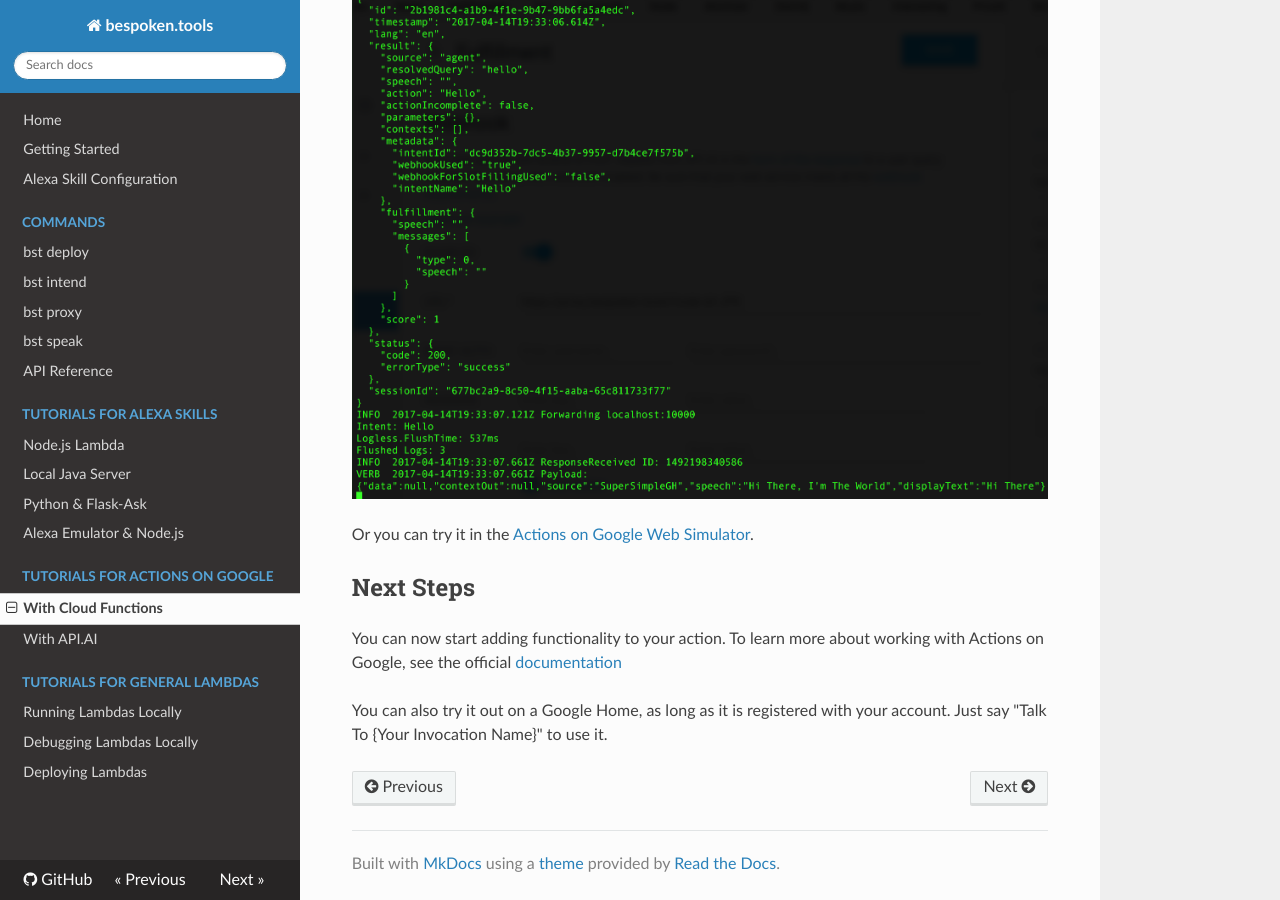
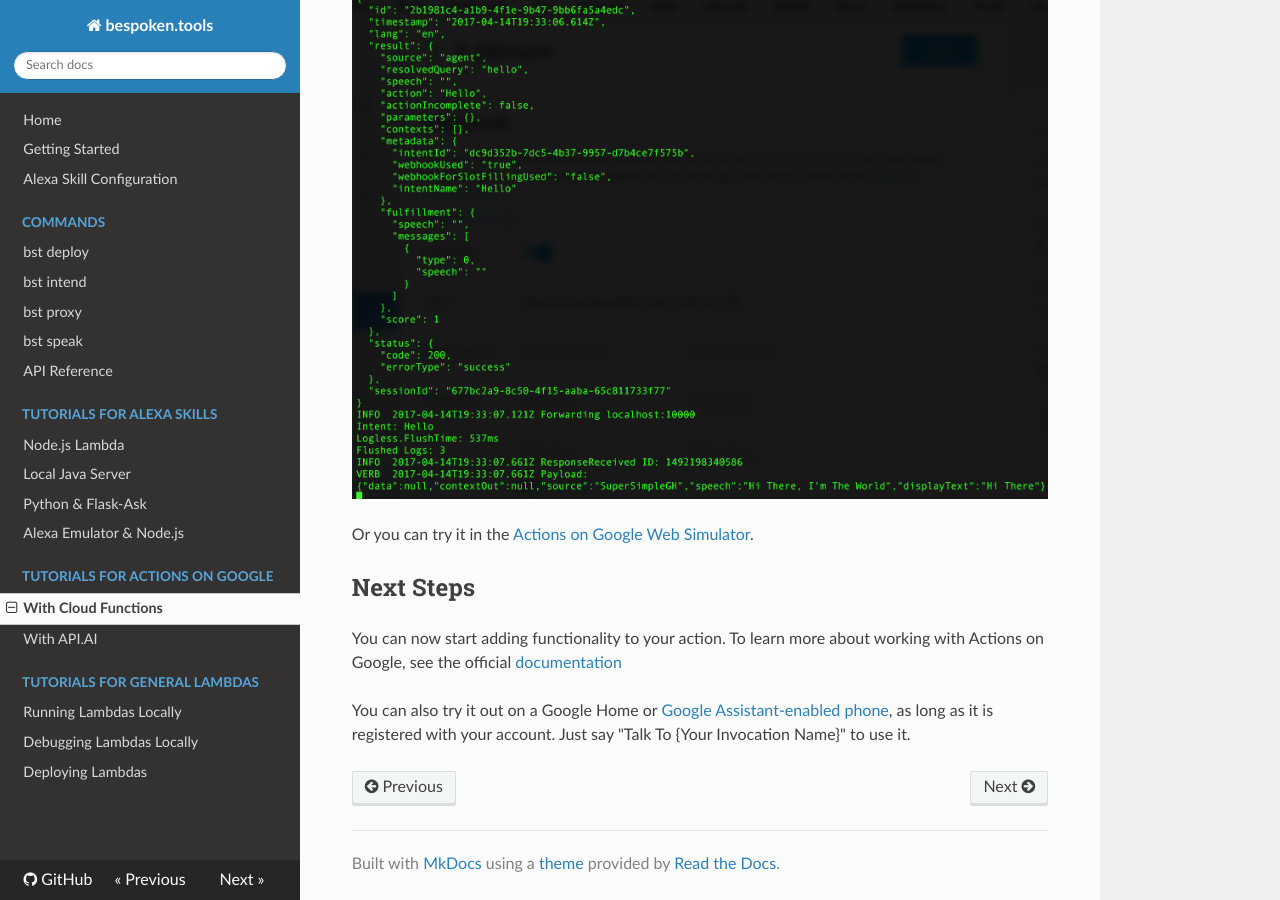
Before and after one commit to bespoken/bst, an MkDocs documentation site: the page built from docs/tutorials/tutorial_cloud_function.md, in a window 1280 px wide and 900 px high, scrolled down 1359 px. Built offline with MkDocs 1.6.1, drawn with Linux system fonts in a browser that asks for light colours; nearby versions of some CDN libraries; old or Windows-style settings are respelled for this version of MkDocs.

Commit message:
Updated to reference Google Assistant phone

```diff
--- a/docs/tutorials/tutorial_cloud_function.md
+++ b/docs/tutorials/tutorial_cloud_function.md
@@ -53,5 +53,5 @@ Or you can try it in the [Actions on Google Web Simulator](https://developers.go
 ## Next Steps
 You can now start adding functionality to your action. To learn more about working with Actions on Google, see the official [documentation](https://developers.google.com/actions/)
 
-You can also try it out on a Google Home, as long as it is registered with your account.
+You can also try it out on a Google Home or [Google Assistant-enabled phone](https://assistant.google.com), as long as it is registered with your account.
 Just say "Talk To {Your Invocation Name}" to use it.
```
Also changed, not shown: docs/tutorials/tutorial_configuring_api_ai.md (+1 -1 lines).
